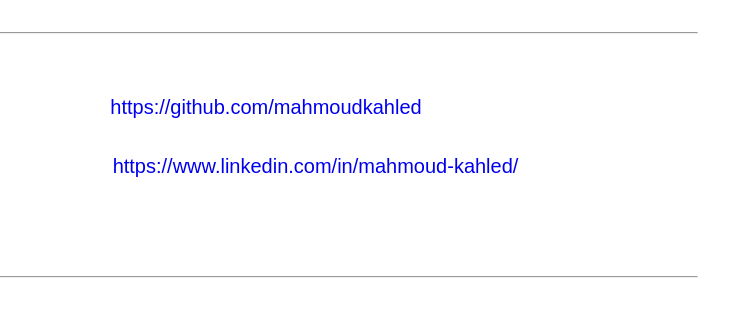
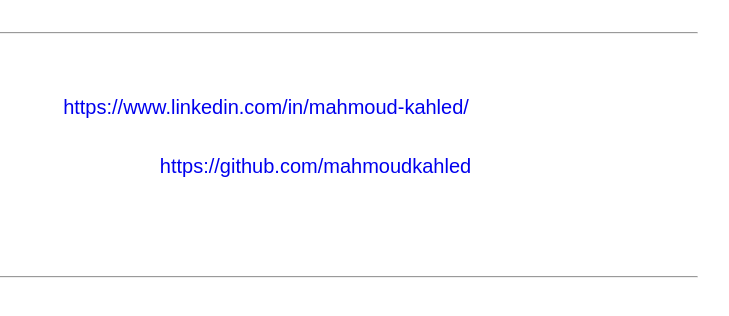
Before and after one commit to mahmoudkahled/Mahmoud-Khaled, a plain HTML site: page index.html in a window 1280 px wide. Shown: the part 210-526 px from the top of the page, 385-1114 px from the left. Drawn offline with Linux system fonts and the light colour scheme.

Commit message:
fix: change links
links to github profile was reversed with link to linkedin profile

```diff
--- a/index.html
+++ b/index.html
@@ -17,10 +17,11 @@
     <center>
         <div style="width: 580px;">
             <i class="fa-brands fa-linkedin" style="font-size: 32px;float: left;"></i>
-            <a href="https://github.com/mahmoudkahled" style="font-size: 20px;margin-right: 6px;font-family: Arial, Helvetica, sans-serif;" target="_blank">https://github.com/mahmoudkahled</a>
+            <a href="https://www.linkedin.com/in/mahmoud-kahled/" style="font-size: 20px;margin-right: 6px;font-family: Arial, Helvetica, sans-serif;" target="_blank">https://www.linkedin.com/in/mahmoud-kahled/</a>
             <br><br><br>
             <i class="fa-brands fa-github" style="font-size: 32px;float: left;"></i>
-            <a href="https://www.linkedin.com/in/mahmoud-kahled/" style="font-size: 20px;margin-left: 90px;font-family: Arial, Helvetica, sans-serif;" target="_blank" >https://www.linkedin.com/in/mahmoud-kahled/</a>
+            <a href="https://github.com/mahmoudkahled" style="font-size: 20px;margin-left: 90px;font-family: Arial, Helvetica, sans-serif;" target="_blank">https://github.com/mahmoudkahled</a>
+
         </div>
     </center>
     <br><br><br><br><br>
```
